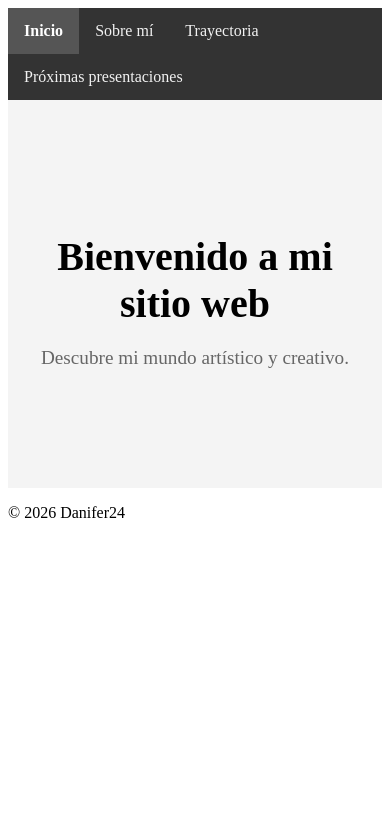
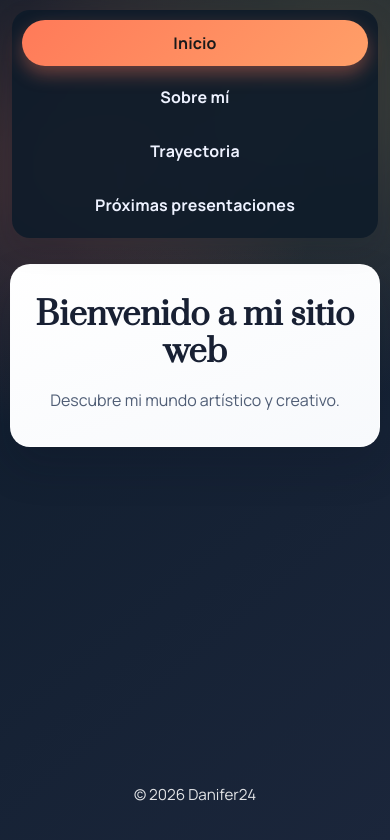
Before and after one commit to 4GeeksAcademy/danifer24-web-artist, a plain HTML site: page index.html in a window 390 px wide. Drawn offline with Linux system fonts and the light colour scheme.

Commit message:
Refresh UI with modern responsive styling

```diff
--- a/style.css
+++ b/style.css
@@ -1,7 +1,56 @@
-/* Estilos para la barra de navegación */
+@import url("https://fonts.googleapis.com/css2?family=Manrope:wght@400;600;700;800&family=Prata&display=swap");
+
+:root {
+    --bg-dark: #0d1b2a;
+    --bg-mid: #1b263b;
+    --surface: #ffffff;
+    --surface-soft: #f7f9fc;
+    --text-main: #1a2233;
+    --text-soft: #4f5d75;
+    --brand: #ff7a59;
+    --brand-2: #ffd166;
+    --nav-bg: rgba(13, 27, 42, 0.88);
+    --ring: #ffd166;
+    --shadow-lg: 0 20px 40px rgba(9, 18, 34, 0.18);
+    --shadow-md: 0 12px 28px rgba(9, 18, 34, 0.12);
+    --radius-xl: 20px;
+}
+
+* {
+    box-sizing: border-box;
+}
+
+body {
+    margin: 0;
+    min-height: 100vh;
+    font-family: "Manrope", sans-serif;
+    color: var(--text-main);
+    background:
+        radial-gradient(circle at 15% 20%, rgba(255, 122, 89, 0.22), transparent 35%),
+        radial-gradient(circle at 85% 10%, rgba(255, 209, 102, 0.18), transparent 38%),
+        linear-gradient(140deg, var(--bg-dark), var(--bg-mid));
+    display: flex;
+    flex-direction: column;
+}
+
+header {
+    position: sticky;
+    top: 0;
+    z-index: 20;
+    backdrop-filter: blur(6px);
+}
+
+/* Barra de navegación moderna */
 .navbar {
-    background-color: #333;
-    overflow: hidden;
+    max-width: 1100px;
+    margin: 16px auto;
+    padding: 10px;
+    border-radius: 999px;
+    display: flex;
+    justify-content: center;
+    gap: 8px;
+    background: var(--nav-bg);
+    box-shadow: var(--shadow-md);
 }
 
 /* Enlace para saltar la navegación y llegar al contenido principal */
@@ -29,62 +78,112 @@
 }
 
 .navbar a {
-    float: left;
-    display: block;
-    color: #f2f2f2;
+    display: inline-flex;
+    align-items: center;
+    justify-content: center;
+    color: #eef2ff;
     text-align: center;
-    padding: 14px 16px;
+    padding: 12px 18px;
     text-decoration: none;
+    border-radius: 999px;
+    font-weight: 700;
+    letter-spacing: 0.01em;
+    transition: transform 0.2s ease, background-color 0.2s ease, color 0.2s ease;
 }
 
 .navbar a:hover {
-    background-color: #ddd;
-    color: black;
+    background-color: rgba(255, 255, 255, 0.15);
+    color: #ffffff;
+    transform: translateY(-1px);
 }
 
 .navbar a:focus,
 .navbar a:focus-visible {
-    outline: 3px solid #ffd54f;
-    outline-offset: -3px;
-    background-color: #1f1f1f;
+    outline: 3px solid var(--ring);
+    outline-offset: 2px;
+    background-color: rgba(255, 255, 255, 0.15);
     color: #ffffff;
 }
 
 .navbar a[aria-current="page"] {
-    background-color: #555;
-    color: #ffffff;
+    background: linear-gradient(135deg, var(--brand), #ff9f68);
+    color: #1a1a1a;
     font-weight: 700;
+    box-shadow: 0 8px 18px rgba(255, 122, 89, 0.38);
 }
 
-/* Estilos para la sección de bienvenida */
-#bienvenida {
-    text-align: center;
-    padding: 100px 20px;
-    background-color: #f4f4f4;
+main {
+    width: min(960px, calc(100% - 2rem));
+    margin: 28px auto 24px;
+    flex: 1;
 }
 
-#bienvenida h1 {
-    font-size: 2.5em;
-    margin-bottom: 20px;
-}
-
-#bienvenida p {
-    font-size: 1.2em;
-    color: #666;
-}
-
-/* Estilos para secciones generales */
 section {
-    padding: 50px 20px;
+    background: linear-gradient(160deg, var(--surface), var(--surface-soft));
+    border: 1px solid rgba(255, 255, 255, 0.5);
+    border-radius: var(--radius-xl);
+    box-shadow: var(--shadow-lg);
+    padding: clamp(32px, 6vw, 72px) clamp(20px, 6vw, 64px);
     text-align: center;
+    animation: revealUp 0.7s ease both;
 }
 
 section h1 {
-    font-size: 2em;
-    margin-bottom: 20px;
+    margin: 0 0 16px;
+    font-family: "Prata", serif;
+    font-size: clamp(2rem, 4.6vw, 3.6rem);
+    line-height: 1.15;
+    color: #182033;
 }
 
 section p {
-    font-size: 1.1em;
-    color: #555;
+    max-width: 62ch;
+    margin: 0 auto;
+    font-size: clamp(1rem, 2.3vw, 1.25rem);
+    line-height: 1.7;
+    color: var(--text-soft);
 }
+
+footer {
+    padding: 16px 20px 24px;
+    text-align: center;
+    color: rgba(255, 255, 255, 0.88);
+    font-size: 0.95rem;
+}
+
+@keyframes revealUp {
+    from {
+        opacity: 0;
+        transform: translateY(16px);
+    }
+    to {
+        opacity: 1;
+        transform: translateY(0);
+    }
+}
+
+@media (max-width: 820px) {
+    .navbar {
+        margin: 10px 12px;
+        border-radius: 18px;
+        flex-wrap: wrap;
+        justify-content: stretch;
+    }
+
+    .navbar a {
+        flex: 1 1 calc(50% - 8px);
+        min-height: 46px;
+        padding: 10px 12px;
+    }
+
+    main {
+        width: min(960px, calc(100% - 1.2rem));
+        margin-top: 16px;
+    }
+}
+
+@media (max-width: 520px) {
+    .navbar a {
+        flex: 1 1 100%;
+    }
+}
```
